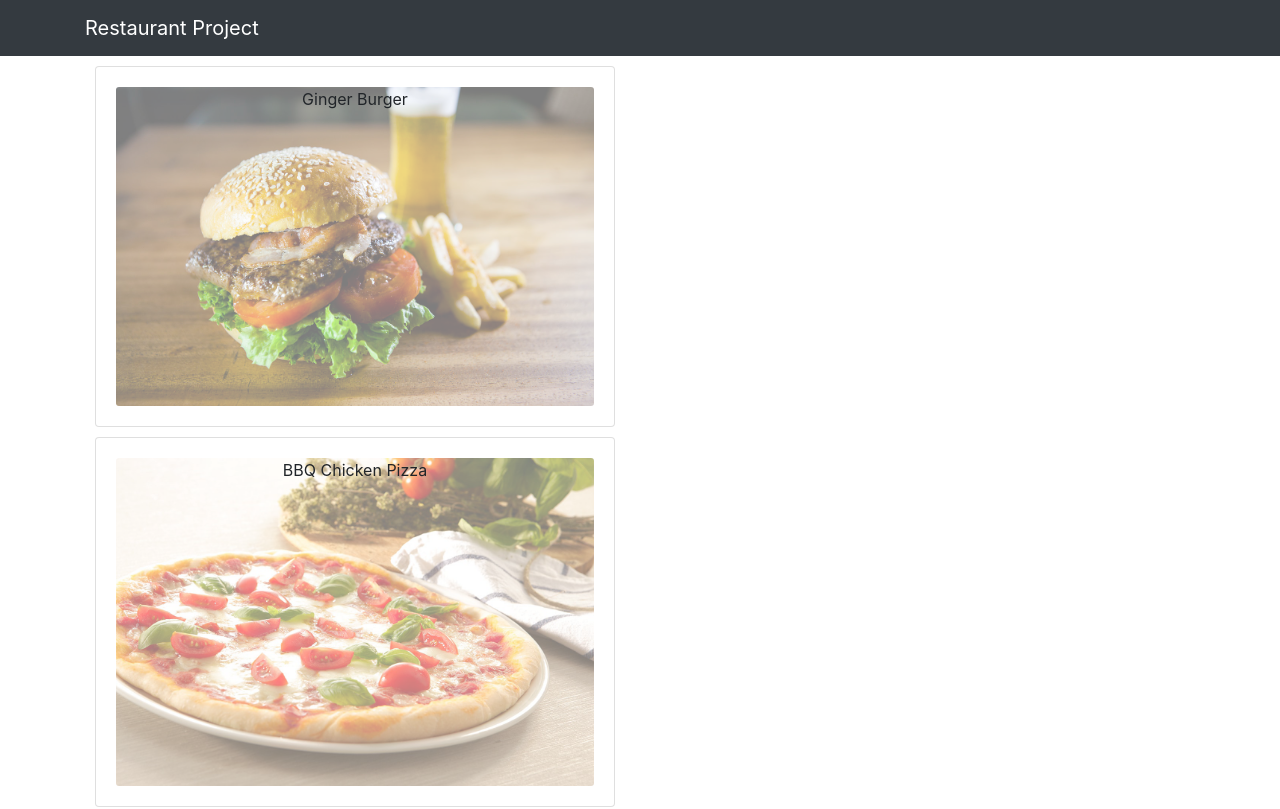
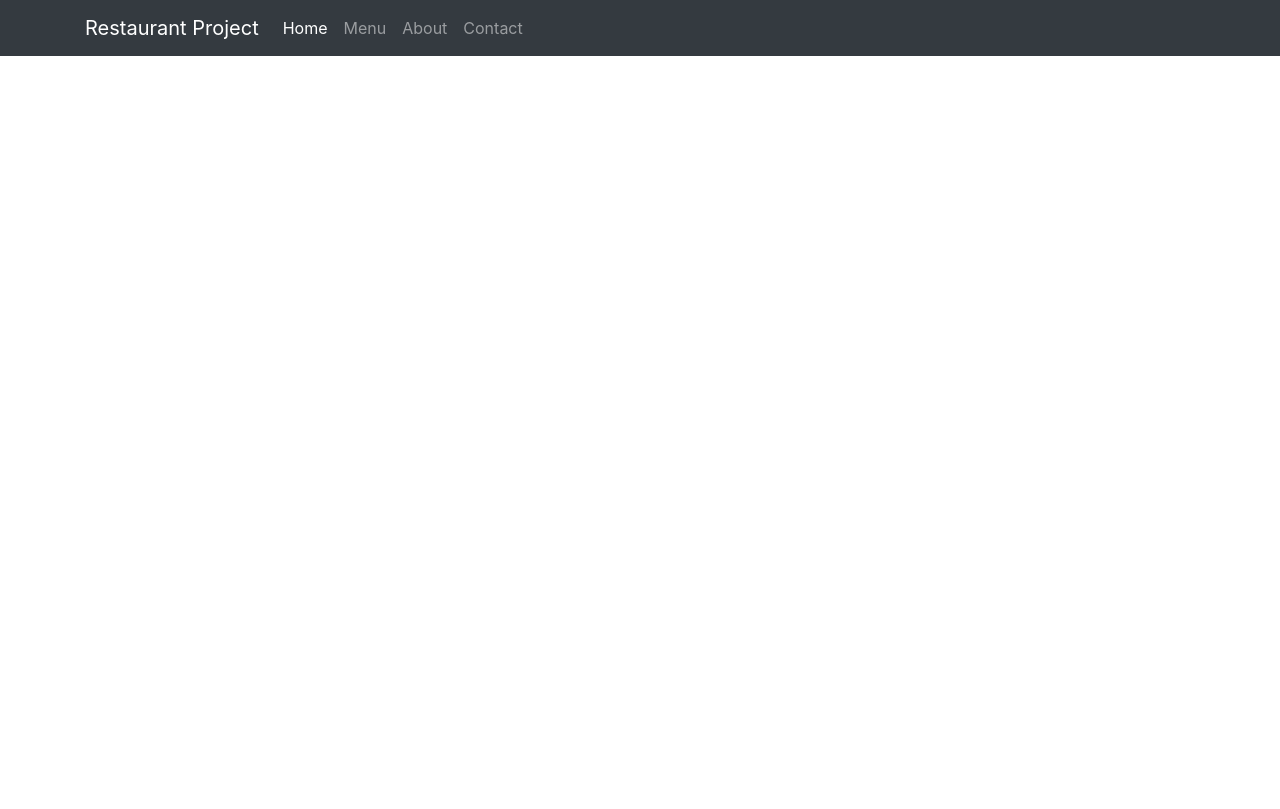
Before and after one commit to samiulnahid/React-project, a React (Create React App) app: page / in a window 1280 px wide. Shown: the top 809 px of the page. Built offline with nearby package versions, Linux system fonts and the light colour scheme.

Commit message:
router restaurant

```diff
--- a/package.json
+++ b/package.json
@@ -11,6 +11,8 @@
     "react": "^17.0.2",
     "react-dom": "^17.0.2",
     "react-popper": "^2.2.5",
+    "react-router": "^6.0.2",
+    "react-router-dom": "^6.0.2",
     "react-scripts": "4.0.3",
     "reactstrap": "^9.0.1",
     "web-vitals": "^1.1.2"
--- a/src/App.js
+++ b/src/App.js
@@ -1,12 +1,17 @@
 import React from 'react';
 import './App.css';
-import MainComponent from './component/MainComponent'
+import MainComponent from './component/MainComponent';
+import {BrowserRouter} from 'react-router-dom';
 
 function App() {
   return (
     <div className="App">
+     <BrowserRouter>
 
-    <MainComponent />
+        <MainComponent />
+
+     </BrowserRouter>
+
 
     </div>
   );
--- /dev/null
+++ b/src/component/body/About.js
@@ -0,0 +1,11 @@
+import React from 'react';
+
+const About = () =>{
+    return(
+        <div>
+
+        </div>
+    )
+}
+
+export default About;
--- /dev/null
+++ b/src/component/body/Contact.js
@@ -0,0 +1,13 @@
+import React,{Component} from 'react';
+
+class Contact extends Component{
+    render(){
+        return(
+            <div>
+
+            </div>
+        );
+    }
+}
+
+export default Contact;
--- /dev/null
+++ b/src/component/body/Home.js
@@ -0,0 +1,13 @@
+import React,{Component} from 'react';
+
+class Home extends Component{
+    render(){
+        return(
+            <div>
+
+            </div>
+        );
+    }
+}
+
+export default Home;
--- a/src/component/body/Menu.js
+++ b/src/component/body/Menu.js
@@ -2,14 +2,15 @@
 import DISHES from '../../data/dishes.js';
 import MenuItem from './MenuItem';
 import  DishDetails from './DishDetails';
-
+import {CardColumns, Modal , ModalBody , ModalFooter , Button} from 'reactstrap';
 
 
 
 class Menu extends Component{
     state = {
         dishes : DISHES,
-        selectedDish : null
+        selectedDish : null ,
+        modalOpen : false
     }
 
 
@@ -18,6 +19,13 @@
         console.log(dish);
         // console.log(dish);
         this.setState({selectedDish:dish})
+        this.toggleModal();
+    }
+
+    toggleModal=()=>{
+        this.setState({
+            modalOpen : !this.state.modalOpen
+        })
     }
 
 
@@ -45,15 +53,19 @@
         return(
             <div className="container">
                 <div className="row">
-                    <div className="col-6">
-
-                            {menu}
-
-                    </div>
-
-                    <div className="col-6">
-                        {DishDetail}
-                    </div>
+                  <CardColumns>
+                      {menu}
+                  </CardColumns>
+                  <Modal isOpen ={this.state.modalOpen} onClick={this.toggleModal}>
+                      <ModalBody>
+                          {DishDetail}
+                      </ModalBody>
+                      <ModalFooter>
+                          <Button color="secondary" onClick={this.toggleModal}>
+                              Close
+                          </Button>
+                      </ModalFooter>
+                  </Modal>
                 </div>
             </div>
         )
--- a/src/component/body/body.js
+++ b/src/component/body/body.js
@@ -1,10 +1,20 @@
 import React from 'react';
-import Menu  from './Menu'
+import Menu  from './Menu';
+import Home from './Home';
+import Contact from './Contact';
+import About from './About';
+import {Navigate, Route, Routes } from 'react-router-dom';
 
 const Body = () =>{
     return (
         <div>
-            <Menu/>
+           <Routes>
+               <Route path="/" element ={<Home/>}/>
+               <Route path="/" element={<Navigate to="/home"/>}/>
+                <Route path="/menu" element ={<Menu/>}/>
+                 <Route path="/contact" element ={<Contact/>}/>
+                  <Route path="/about" element ={<About/>}/>
+           </Routes>
 
         </div>
     )
--- a/src/component/header/Navigation.js
+++ b/src/component/header/Navigation.js
@@ -1,16 +1,61 @@
-import React from 'react';
-import {Navbar,NavbarBrand} from 'reactstrap';
+import React,{Component} from 'react';
+import {Navbar,NavbarBrand , Nav , NavItem, NavbarToggler,Collapse} from 'reactstrap';
+import {Link} from 'react-router-dom';
 
-const Navigation = () =>{
+class Navigation extends Component {
+
+    constructor(props){
+        super(props);
+        this.state ={
+            isNavOpen : false
+        }
+    }
+
+    navToggle = () =>{
+        this.setState({
+            isNavOpen : !this.state.isNavOpen
+        })
+    }
+
+    render(){
         return(
-        <Navbar dark color="dark">
+
+            <div>
+                <Navbar dark color="dark" expand="sm">
                     <div className="container">
+
+                        <NavbarToggler onClick={this.navToggle}/>
+
                         <NavbarBrand href="/">Restaurant Project</NavbarBrand>
+
+                        <Collapse isOpen={this.state.isNavOpen} navbar>
+
+                            <Nav className="mr-auto" navbar>
+                                <NavItem>
+                                    <Link to="/" className="nav-link active">Home</Link>
+                                </NavItem>
+
+                                <NavItem>
+                                    <Link to="/menu" className="nav-link ">Menu</Link>
+                                </NavItem>
+
+                                <NavItem>
+                                    <Link to="/about" className="nav-link ">About</Link>
+                                </NavItem>
+
+                                <NavItem>
+                                    <Link to="/contact" className="nav-link ">Contact</Link>
+                                </NavItem>
+
+                            </Nav>
+                        </Collapse>
 
                     </div>
 
                 </Navbar>
+            </div>
         )
+    }
 }
 
 export default Navigation;
--- a/src/index.js
+++ b/src/index.js
@@ -6,9 +6,8 @@
 import 'bootstrap/dist/css/bootstrap.min.css'
 
 ReactDOM.render(
-  <React.StrictMode>
-    <App />
-  </React.StrictMode>,
+
+    <App />,
   document.getElementById('root')
 );
 
```
Also changed, not shown: 1 other file (tests, documents, lock files or other folders). Lines whose indentation alone changed are shown as unchanged.
